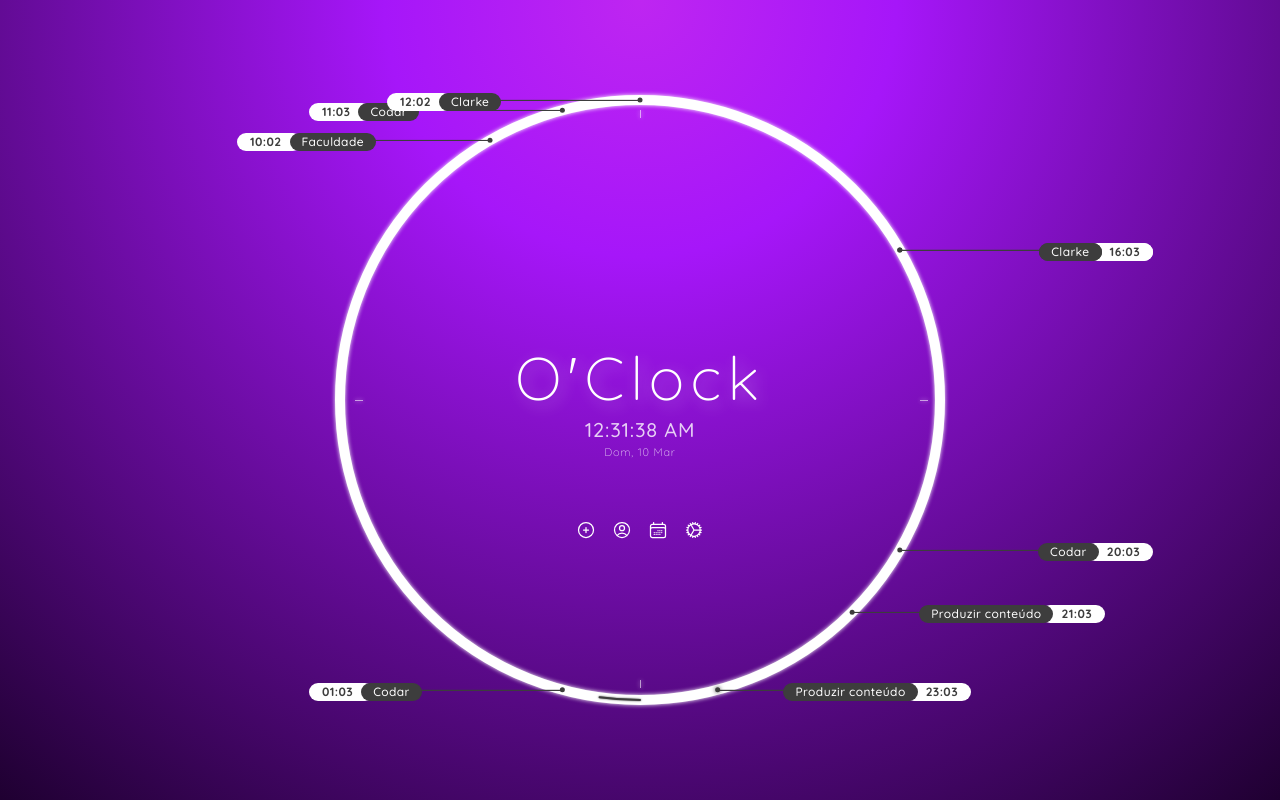
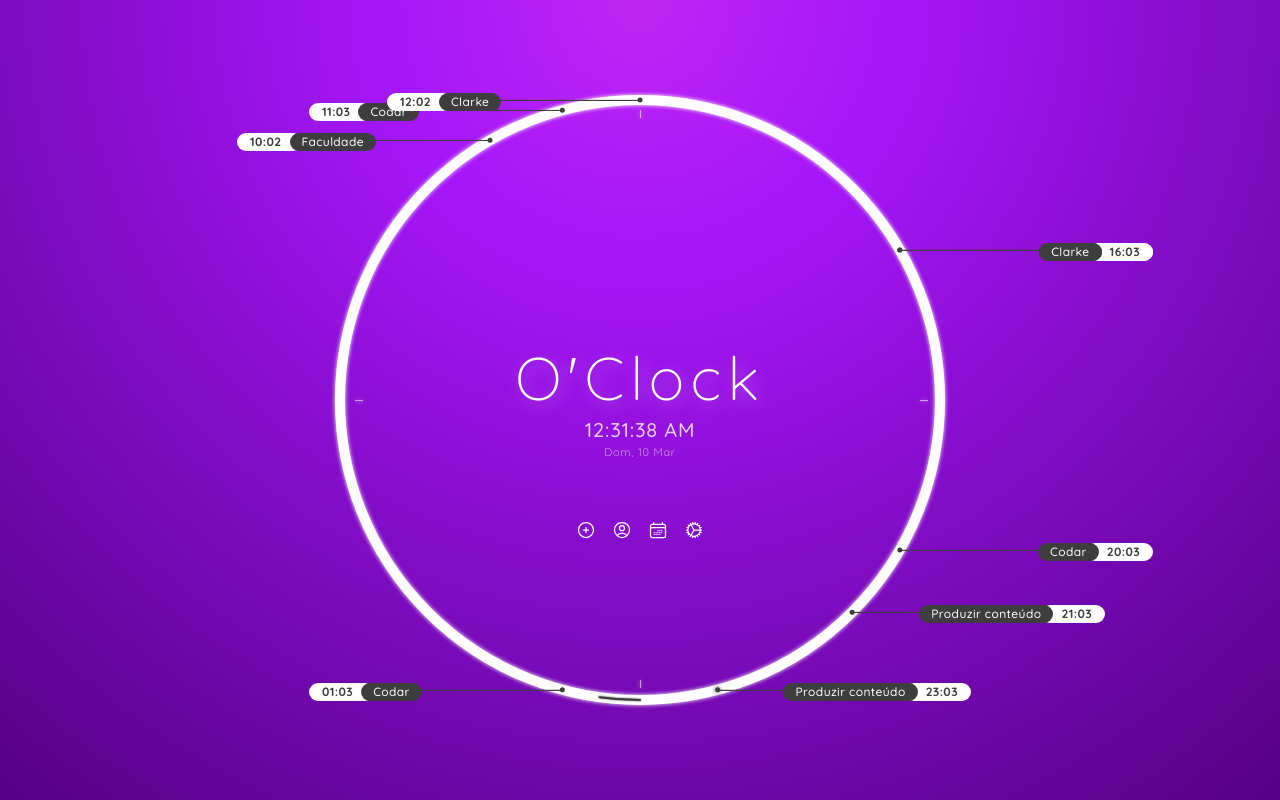
Before and after one commit to kyronsatt/o-clock, a Next.js app: page / in a window 1280 px wide. Built offline with nearby package versions, Linux system fonts and the light colour scheme.

Commit message:
feat: redesign of dynamic background colors

```diff
--- a/src/app/ui/dynamic-background/styles.css
+++ b/src/app/ui/dynamic-background/styles.css
@@ -1,11 +1,11 @@
 .morning-radial-gradient {
-  background: radial-gradient(circle at 50% 0%, #75ff83 -50%, #2fc9c9, #001336);
+  background: radial-gradient(circle at 50% 0%, #75ff83 -50%, #2fc9c9, #0041bb);
 }
 
 .afternoon-radial-gradient {
-  background: radial-gradient(circle at 50% 0%, #fdc856 -50%, #ff5411, #631400);
+  background: radial-gradient(circle at 50% 0%, #fdc856 -50%, #ff5411, #c02600);
 }
 
 .night-radial-gradient {
-  background: radial-gradient(circle at 50% 0%, #ef44e1 -50%, #a616f9, #1f0031);
+  background: radial-gradient(circle at 50% 0%, #ef44e1 -50%, #a616f9, #540085);
 }
```
